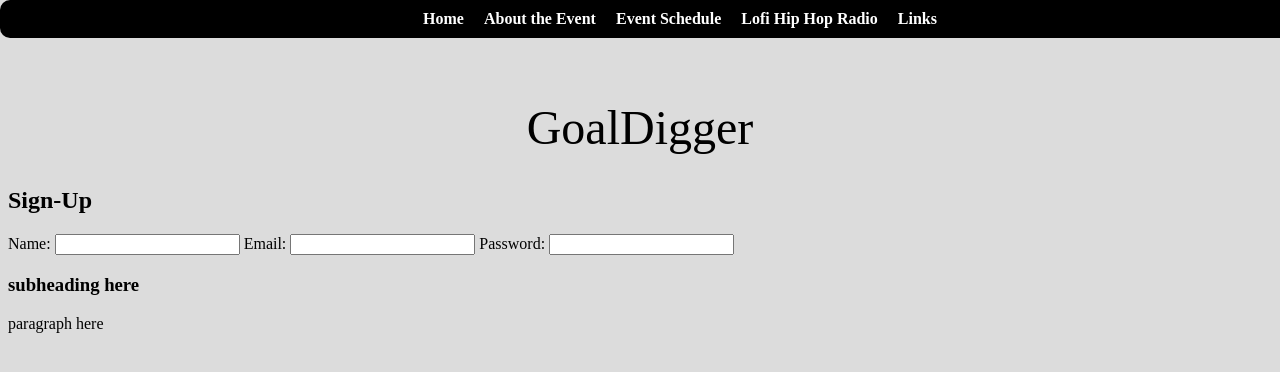
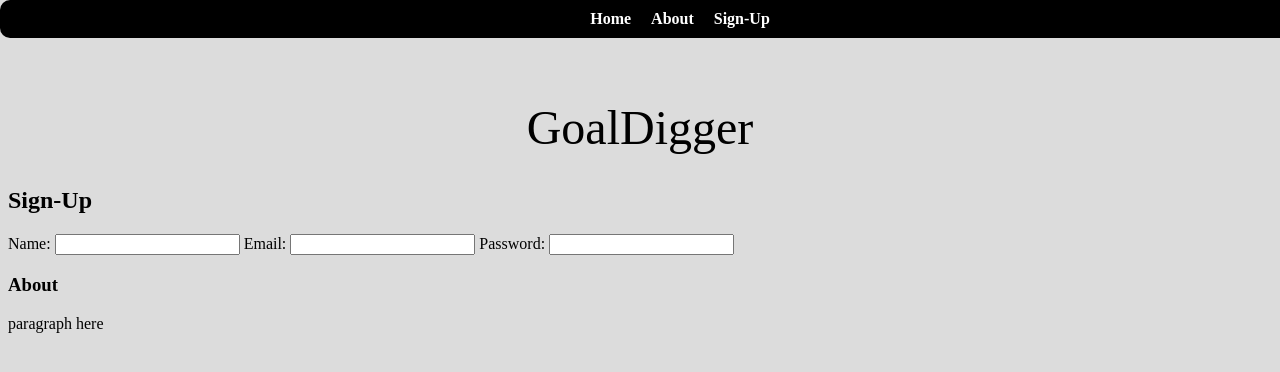
Before and after one commit to stephmuna/GoalDigger, a plain HTML site: page frontend/index.html in a window 1280 px wide. Drawn offline with Linux system fonts and the light colour scheme.

Commit message:
little changes

```diff
--- a/frontend/index.html
+++ b/frontend/index.html
@@ -13,16 +13,15 @@
     <div class="navbar">
         <ul>
         <li><a href = #home>Home</a></li>
-        <li><a href="#about">About the Event</a></li>
-        <li><a href="#schedule">Event Schedule</a></li>
-        <li><a href="https://www.youtube.com/live/jfKfPfyJRdk?si=kxRSO7zt8V9fCrYk">Lofi Hip Hop Radio</a></li>
-        <li><a href="#links">Links</a></li>
+        <li><a href="#about">About</a></li>
+        <li><a href="#signup">Sign-Up</a></li>
         </ul>
     </div>
 
     <h1>GoalDigger</h1>
 
 
+    <section id "signup">
         <h2>Sign-Up</h2>
         <form-id = "signup">
 
@@ -42,11 +41,14 @@
             <input type = "text" id = "password">
 
         </form-id>
+    </section-id>
 
-    <script src = "script.js"></script> <!--connects the sign up form to the script in javascript and stores value-->
 
-    <h3>subheading here</h3>
+    <section id = "about">
+        <h3>About</h3>
         <p>paragraph here</p>
+    </section-id>
+
 
 
 
--- a/frontend/styles.css
+++ b/frontend/styles.css
@@ -11,6 +11,10 @@ h1{
     font-size: xxx-large;
     font-weight: 400;
 
+}
+
+input{
+    text-align: center;
 }
 
 .navbar ul {
@@ -47,5 +51,5 @@ h1{
     }
 
 .navbar ul li a:hover {
-    color: black;
+    color: gray;
     }
```
Lines whose indentation alone changed are shown as unchanged.
